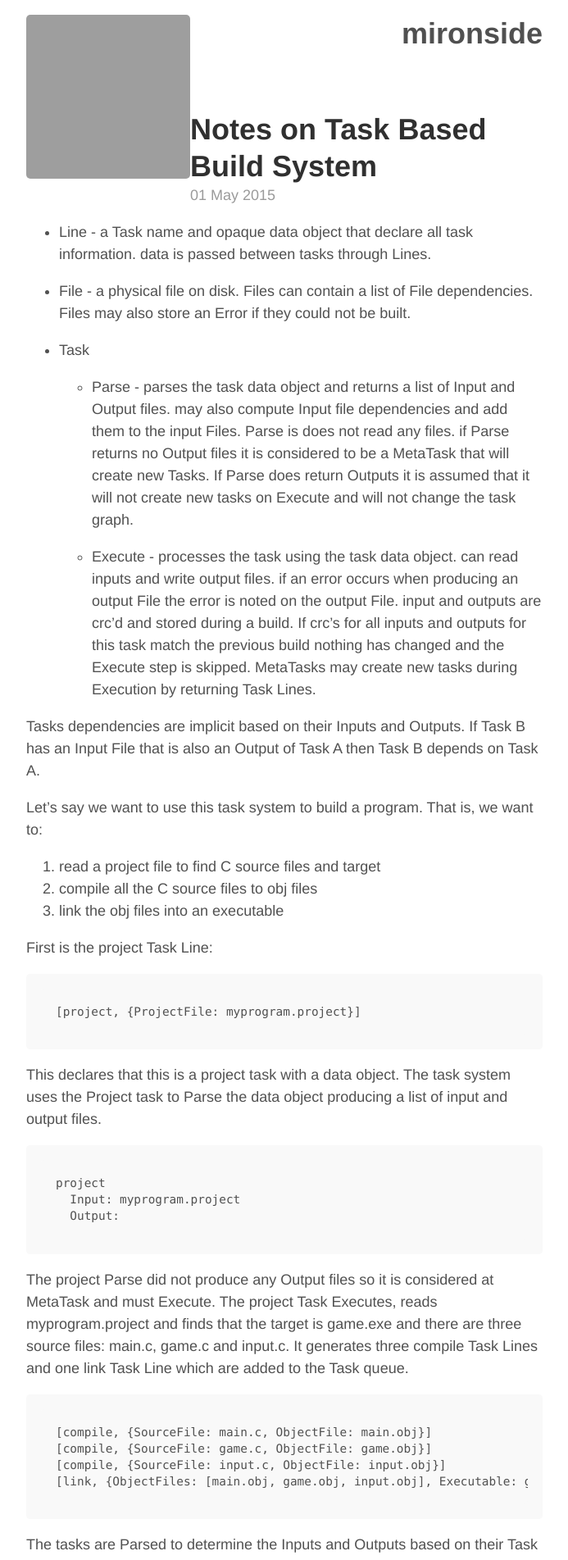
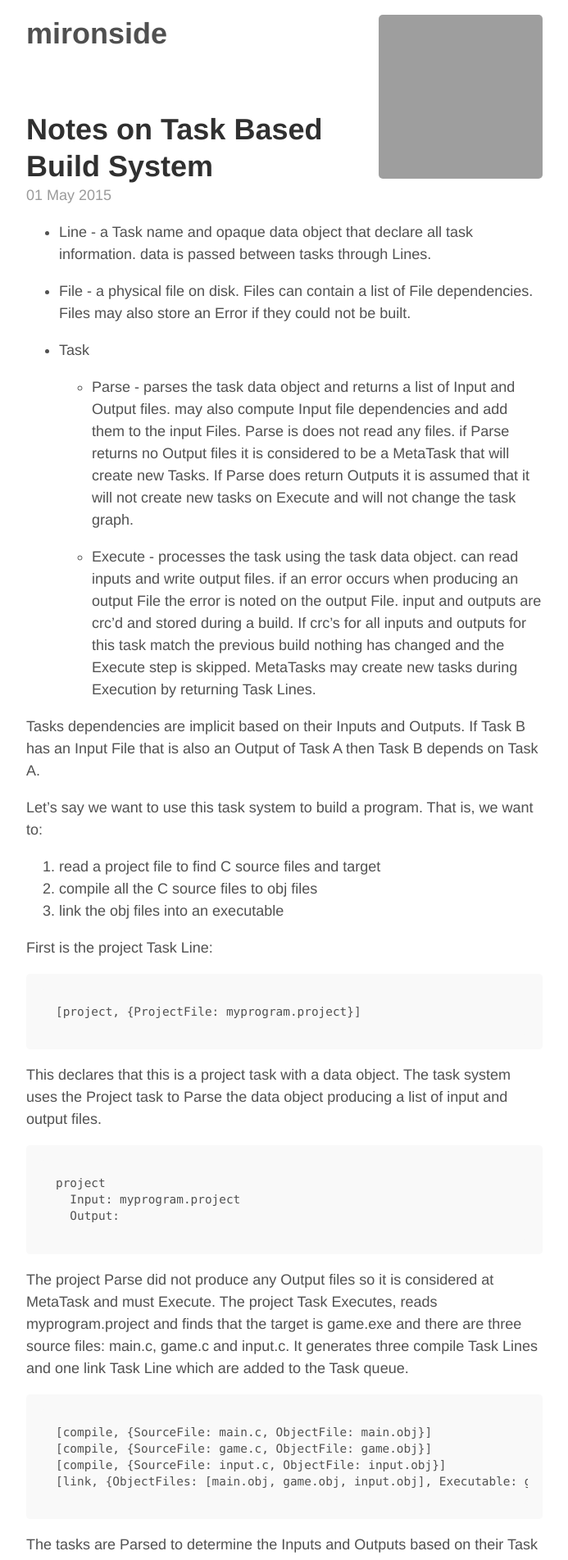
Before and after one commit to mironside/mironside.github.io-nope, a Jekyll site: the page built from index.html, in a window 1280 px wide. Shown: the top 1903 px of the page at 82% size, without its empty margins (293-986 px from the left). Built offline with Jekyll 4.4.1, drawn with Linux system fonts in a browser that asks for light colours; the list of posts is cut into pages by our own code; grey boxes are pictures that could not be loaded.

Commit message:
swap header

```diff
--- a/_layouts/default.html
+++ b/_layouts/default.html
@@ -9,9 +9,9 @@
       <header class="masthead">
         <h1 class="masthead-title">
           <a href="{{ site.baseurl }}/" title="Home">
-            <img style="float:left" src="https://www.gravatar.com/avatar/22c47048b750bb28fa094fe29483407e.png"/>
+            <img style="float:right" src="https://www.gravatar.com/avatar/22c47048b750bb28fa094fe29483407e.png"/>
           </a>
-          <a style="float:right" href="{{ site.baseurl }}/" title="Home">{{ site.title }}</a><br/>
+          <a style="float:left" href="{{ site.baseurl }}/" title="Home">{{ site.title }}</a><br/>
         </h1>
       </header>
 
```
